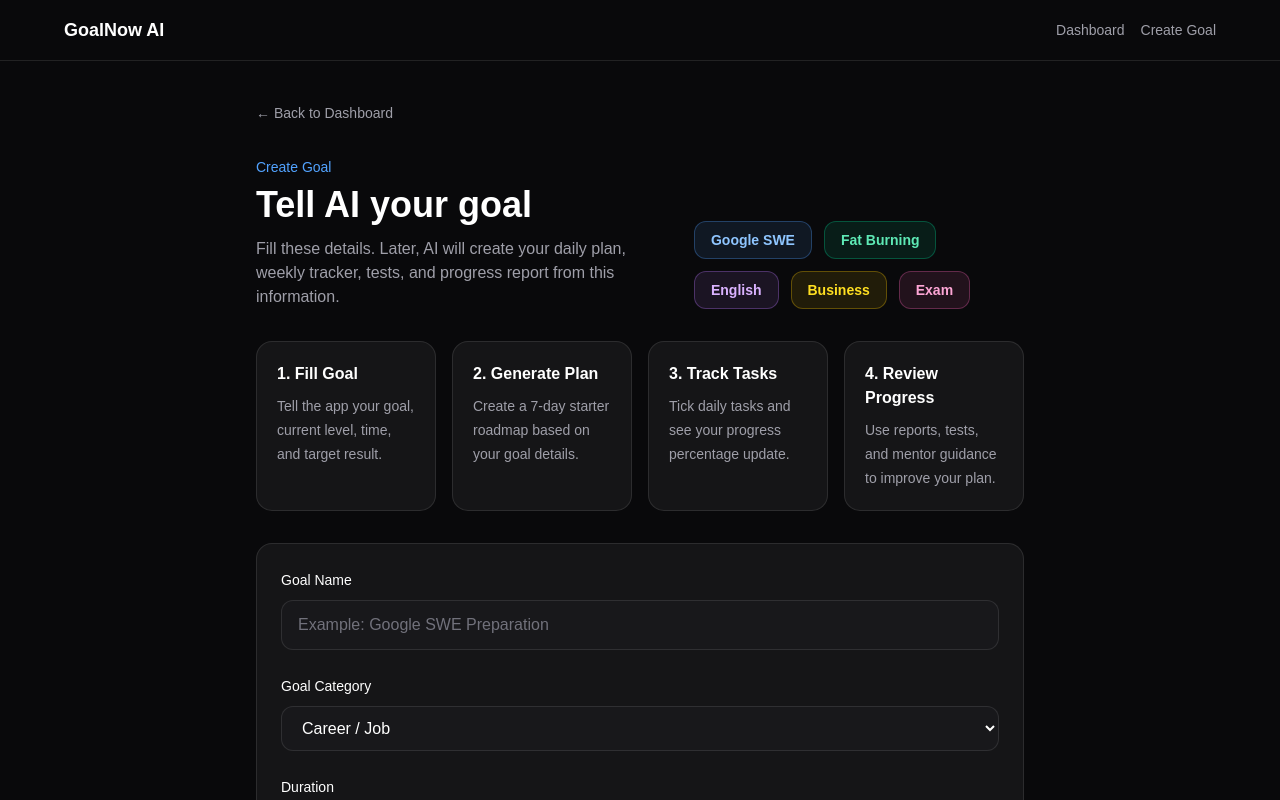
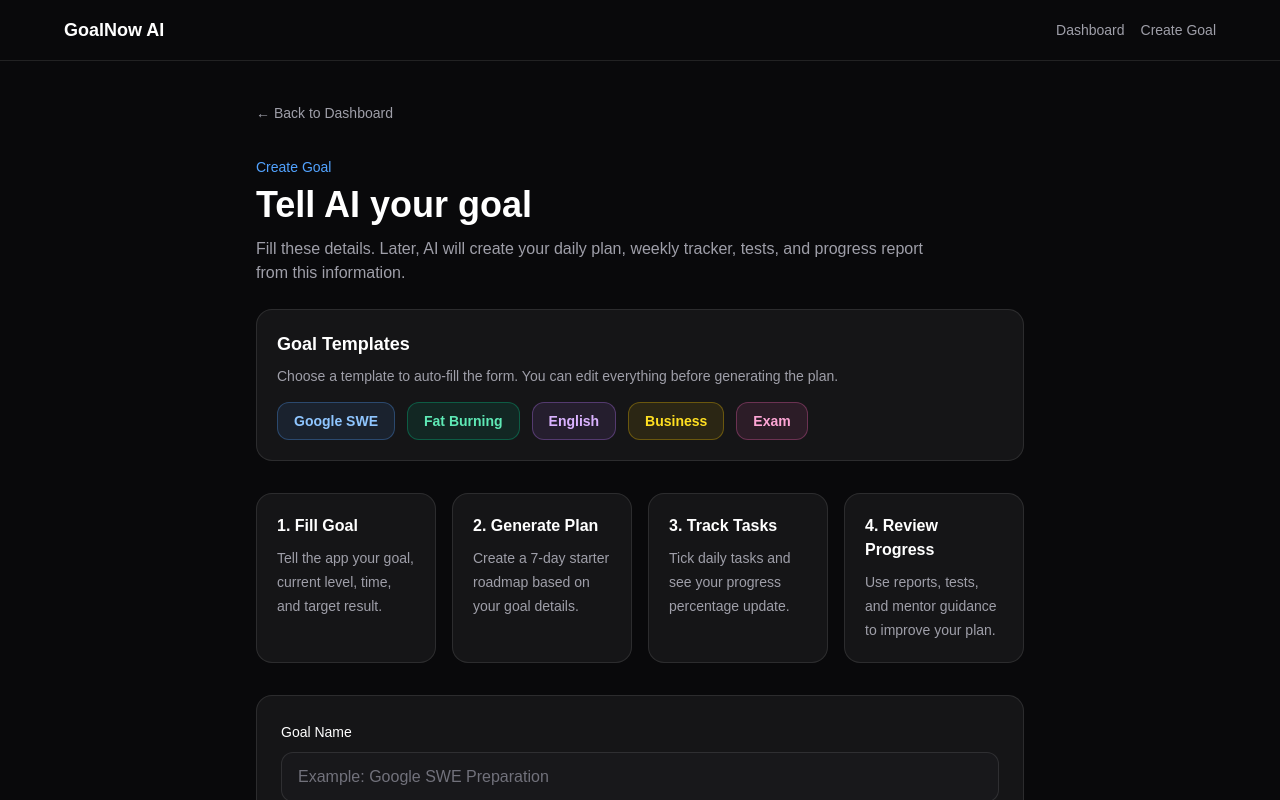
Before and after one commit to shubhamdey665-coder/GoalNow-AI, a Next.js app: page /goals/new in a window 1280 px wide. Shown: the top 800 px of the page. Built offline with nearby package versions, Linux system fonts and the light colour scheme.

Commit message:
improve goal template layout

```diff
--- a/src/app/goals/new/page.tsx
+++ b/src/app/goals/new/page.tsx
@@ -140,7 +140,7 @@ export default function NewGoalPage() {
           ← Back to Dashboard
         </Link>
 
-       <div className="mt-8 flex flex-col gap-5 md:flex-row md:items-end md:justify-between">
+      <div className="mt-8 space-y-6">
         <div>
           <p className="text-sm font-medium text-blue-400">Create Goal</p>
           <h1 className="mt-2 text-4xl font-bold">Tell AI your goal</h1>
@@ -150,7 +150,13 @@ export default function NewGoalPage() {
           </p>
         </div>
 
-            <div className="flex flex-wrap gap-3">
+        <div className="rounded-2xl border border-white/10 bg-white/5 p-5">
+          <h2 className="text-lg font-semibold text-white">Goal Templates</h2>
+          <p className="mt-2 text-sm text-zinc-400">
+            Choose a template to auto-fill the form. You can edit everything before generating the plan.
+          </p>
+
+          <div className="mt-4 flex flex-wrap gap-3">
             <button
               type="button"
               onClick={() => useGoalTemplate("google")}
@@ -190,6 +196,7 @@ export default function NewGoalPage() {
             >
               Exam
             </button>
+          </div>
         </div>
       </div>
         <section className="mt-8 grid gap-4 md:grid-cols-4">
```
Lines whose indentation alone changed are shown as unchanged.
